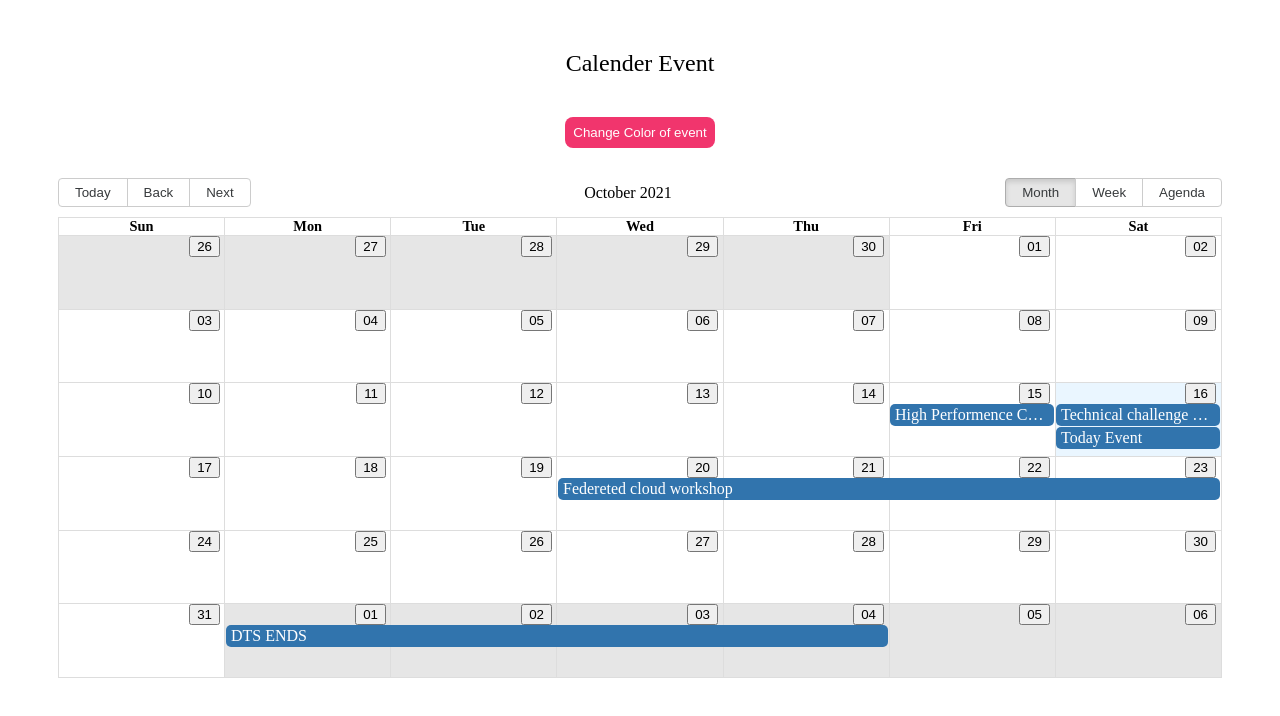
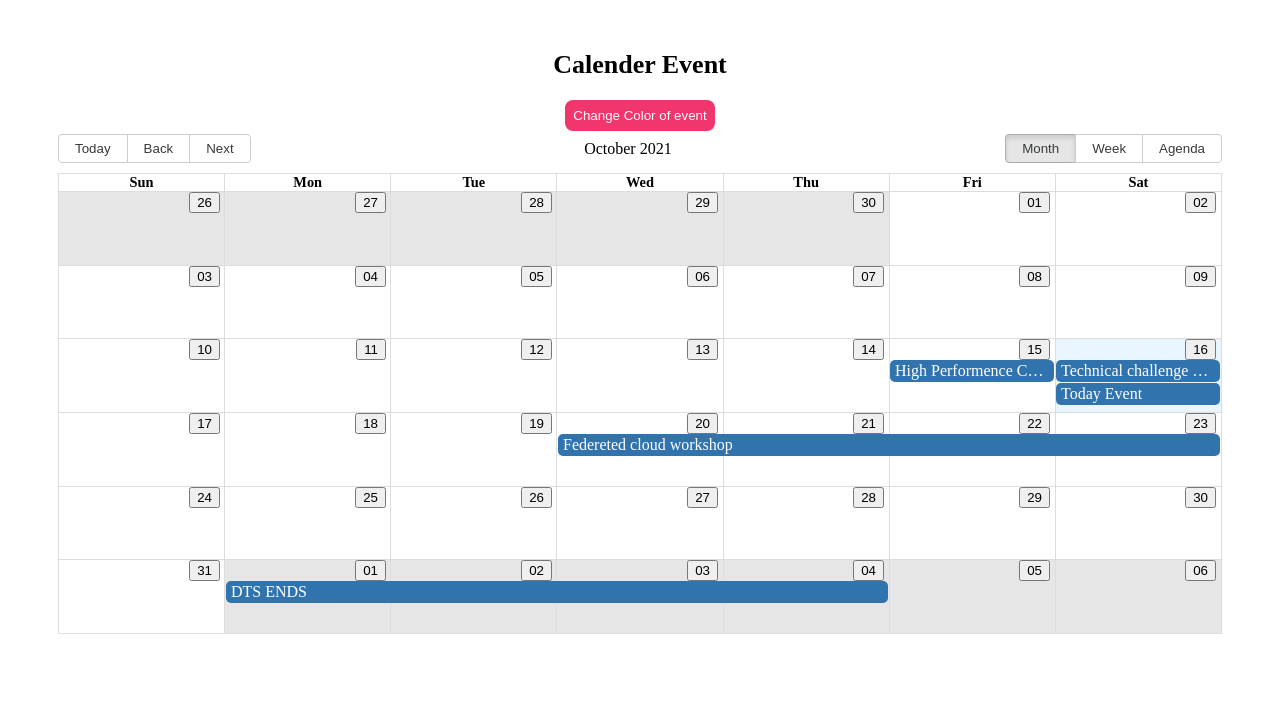
Before and after one commit to johnkeychishugi/calendar-event, a React (Create React App) app: page / in a window 1280 px wide. Shown: the top 716 px of the page. Built offline with nearby package versions, Linux system fonts and the light colour scheme.

Commit message:
ft-filter-btn-design

```diff
--- a/src/index.css
+++ b/src/index.css
@@ -1,10 +1,11 @@
 div .content{
   margin: 50px;
 }
-div .title{
-  margin-bottom: 40px;
+.my-calendar .title{
+  margin-bottom: 20px;
   text-align: center;
-  font-size: 24px;
+  font-size: 26px;
+  font-weight: bold;
 }
 
 .rbc-time-view .rbc-label {
@@ -14,17 +15,46 @@ div .title{
   height: calc(100vh - 98px);
   max-height: unset;
 }
-.btn-color{
+.my-calendar .btn-color{
   text-align: center;
-  margin-bottom: 30px;
+  margin-bottom: 3px;
 }
-.btn-color button{
+.my-calendar .btn-color button{
   background: #f1356d;
   color: #fff;
   border: 0;
   padding: 8px;
   border-radius: 8px;
   cursor: pointer;
+}
+
+.my-calendar .filter{
+  text-align: center;
+}
+
+.my-calendar .filter button{
+  background: #f1356d;
+  color: #fff;
+  border: 0;
+  padding: 8px;
+  border-radius: 5px;
+  cursor: pointer;
+  padding:10px;
+}
+
+.my-calendar .filter input{
+  padding: 8px 10px;
+  margin: 10px 0;
+  border: 1px solid #ddd;
+  box-sizing: border-box;
+  margin-right: 5px;
+  border-radius: 5px;
+}
+
+.my-calendar .filter input:focus{
+  outline: none !important;
+  border:1px solid #f1356d;
+  box-shadow: 0 0 10px #719ECE;
 }
 
 
```
